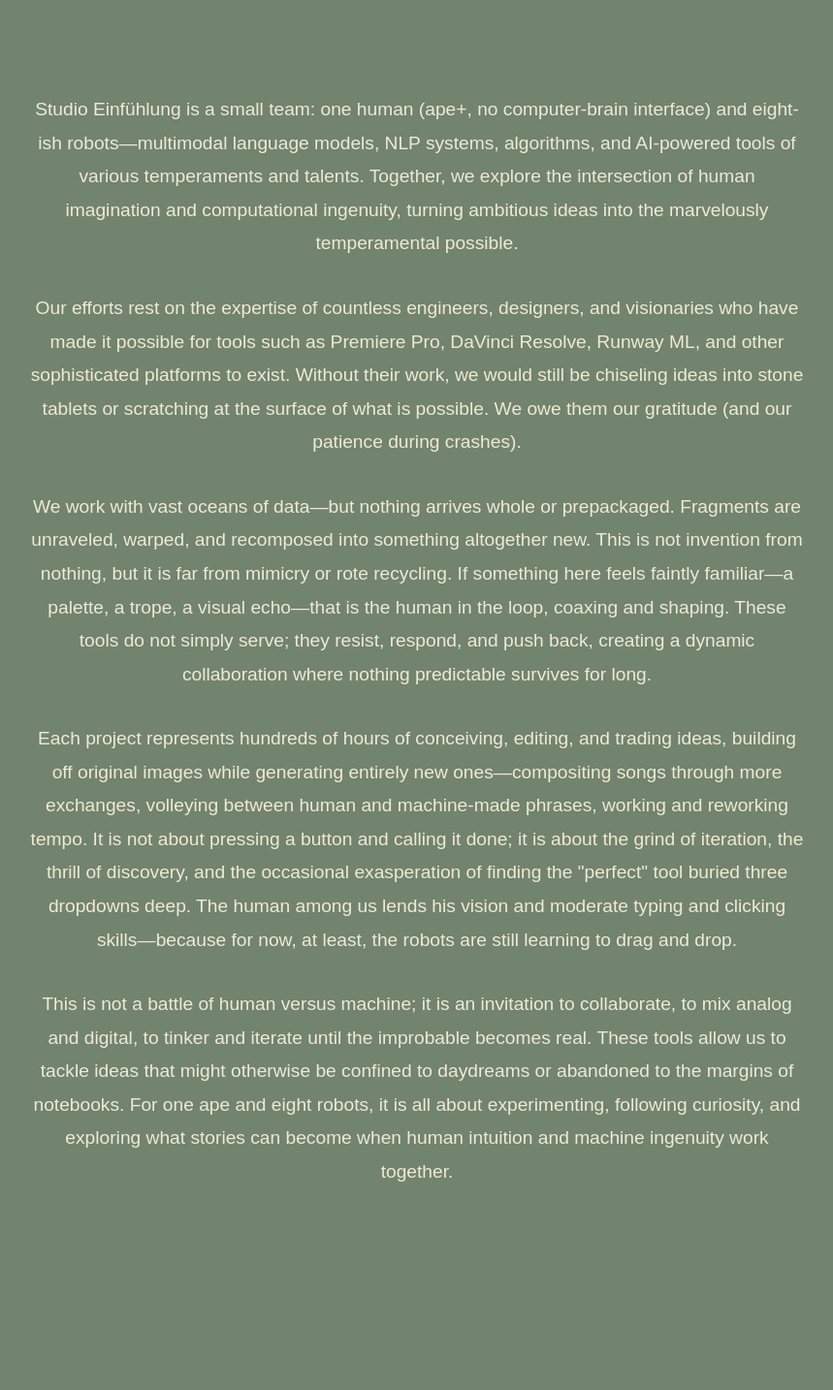
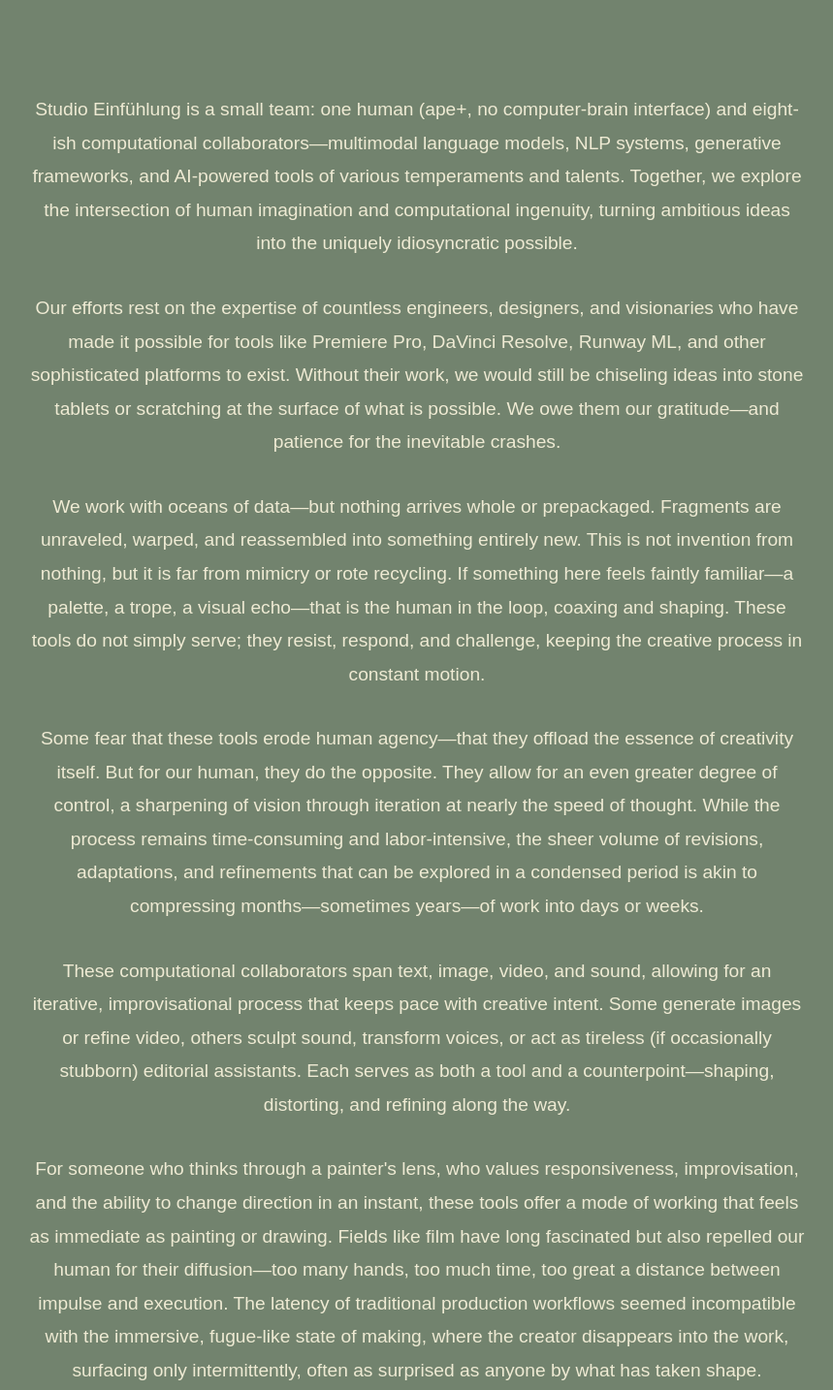
Before and after one commit to chweintr/studio-einfulung-clean, a plain HTML site: page pages/about.html in a window 1280 px wide. Shown: the part 212-1646 px from the top of the page at 97% size, without its empty margins (210-1069 px from the left). Before the commit the page ends 1567 px from the top, so only its background shows below. Drawn offline with Linux system fonts and the light colour scheme.

Commit message:
Update about.html
Update About page content: Refine description of creative process and tools

- Replace "robots" with "computational collaborators"
- Add detailed sections on creative workflow and tool interaction
- Expand explanation of AI-human collaboration process
- Include specifics about sound, motion, and production methods
- Maintain all existing page structure and navigation

```diff
--- a/pages/about.html
+++ b/pages/about.html
@@ -24,15 +24,27 @@
         </header>
 
         <section class="about-content">
-            <p>Studio Einfühlung is a small team: one human (ape+, no computer-brain interface) and eight-ish robots—multimodal language models, NLP systems, algorithms, and AI-powered tools of various temperaments and talents. Together, we explore the intersection of human imagination and computational ingenuity, turning ambitious ideas into the marvelously temperamental possible.</p>
+            <p>Studio Einfühlung is a small team: one human (ape+, no computer-brain interface) and eight-ish computational collaborators—multimodal language models, NLP systems, generative frameworks, and AI-powered tools of various temperaments and talents. Together, we explore the intersection of human imagination and computational ingenuity, turning ambitious ideas into the uniquely idiosyncratic possible.</p>
 
-            <p>Our efforts rest on the expertise of countless engineers, designers, and visionaries who have made it possible for tools such as Premiere Pro, DaVinci Resolve, Runway ML, and other sophisticated platforms to exist. Without their work, we would still be chiseling ideas into stone tablets or scratching at the surface of what is possible. We owe them our gratitude (and our patience during crashes).</p>
+            <p>Our efforts rest on the expertise of countless engineers, designers, and visionaries who have made it possible for tools like Premiere Pro, DaVinci Resolve, Runway ML, and other sophisticated platforms to exist. Without their work, we would still be chiseling ideas into stone tablets or scratching at the surface of what is possible. We owe them our gratitude—and patience for the inevitable crashes.</p>
 
-            <p>We work with vast oceans of data—but nothing arrives whole or prepackaged. Fragments are unraveled, warped, and recomposed into something altogether new. This is not invention from nothing, but it is far from mimicry or rote recycling. If something here feels faintly familiar—a palette, a trope, a visual echo—that is the human in the loop, coaxing and shaping. These tools do not simply serve; they resist, respond, and push back, creating a dynamic collaboration where nothing predictable survives for long.</p>
+            <p>We work with oceans of data—but nothing arrives whole or prepackaged. Fragments are unraveled, warped, and reassembled into something entirely new. This is not invention from nothing, but it is far from mimicry or rote recycling. If something here feels faintly familiar—a palette, a trope, a visual echo—that is the human in the loop, coaxing and shaping. These tools do not simply serve; they resist, respond, and challenge, keeping the creative process in constant motion.</p>
 
-            <p>Each project represents hundreds of hours of conceiving, editing, and trading ideas, building off original images while generating entirely new ones—compositing songs through more exchanges, volleying between human and machine-made phrases, working and reworking tempo. It is not about pressing a button and calling it done; it is about the grind of iteration, the thrill of discovery, and the occasional exasperation of finding the "perfect" tool buried three dropdowns deep. The human among us lends his vision and moderate typing and clicking skills—because for now, at least, the robots are still learning to drag and drop.</p>
+            <p>Some fear that these tools erode human agency—that they offload the essence of creativity itself. But for our human, they do the opposite. They allow for an even greater degree of control, a sharpening of vision through iteration at nearly the speed of thought. While the process remains time-consuming and labor-intensive, the sheer volume of revisions, adaptations, and refinements that can be explored in a condensed period is akin to compressing months—sometimes years—of work into days or weeks.</p>
 
-            <p>This is not a battle of human versus machine; it is an invitation to collaborate, to mix analog and digital, to tinker and iterate until the improbable becomes real. These tools allow us to tackle ideas that might otherwise be confined to daydreams or abandoned to the margins of notebooks. For one ape and eight robots, it is all about experimenting, following curiosity, and exploring what stories can become when human intuition and machine ingenuity work together.</p>
+            <p>These computational collaborators span text, image, video, and sound, allowing for an iterative, improvisational process that keeps pace with creative intent. Some generate images or refine video, others sculpt sound, transform voices, or act as tireless (if occasionally stubborn) editorial assistants. Each serves as both a tool and a counterpoint—shaping, distorting, and refining along the way.</p>
+
+            <p>For someone who thinks through a painter's lens, who values responsiveness, improvisation, and the ability to change direction in an instant, these tools offer a mode of working that feels as immediate as painting or drawing. Fields like film have long fascinated but also repelled our human for their diffusion—too many hands, too much time, too great a distance between impulse and execution. The latency of traditional production workflows seemed incompatible with the immersive, fugue-like state of making, where the creator disappears into the work, surfacing only intermittently, often as surprised as anyone by what has taken shape.</p>
+
+            <p>But with the low latency of these tools, the ability to engage multiple processes simultaneously, and the option to intervene at any moment, that same state of creative immersion—the deep, uninterrupted presence our human has always associated with painting—is not only possible but intrinsic to this way of working. And that, ultimately, is the goal: to disappear into the world being built so completely that one inhabits it utterly.</p>
+
+            <p>When we need a bear to maracas—which, in fact, we do—it is our human who devises the dance, choreographs the movements, and records them in his basement (usually when he should be exercising or answering emails). These motion files, interpreted through generative AI, are mapped precisely to the anatomy of our conjured forms, bringing them to life.</p>
+
+            <p>Our human also creates the sound effects using AI. He writes the music, but AI assists in the process. Sometimes he provides the vocals and plays instruments while AI tools accompany him. Occasionally, he composes directly alongside the models, swapping musical phrases, trading ideas, and picking up where the other left off. In one case, he hummed a melody and used timbre transfer to make it sound as if performed on an accordion, harpsichord, or kazoo. Sometimes, he simply leaves the placeholder whistle, hum, or lalalas exactly as they are.</p>
+
+            <p>Each project takes hundreds of hours—conceiving, editing, and exchanging ideas. We springboard off original images while generating entirely new ones, composite songs through iterative exchanges, and refine tempo by volleying between human and machine-made phrases. It is not about pressing a button and calling it done; it is about the grind of iteration, the thrill of discovery, and the occasional exasperation of finding the "perfect" tool buried three dropdowns deep. The human among us lends his vision (and a modest ability to type and click)—for now, at least, until the robots learn to drag and drop.</p>
+
+            <p>This is not a battle of human versus machine; it is an invitation to collaborate, to mix analog and digital, to tinker and iterate until the improbable becomes real. These tools allow us to tackle ideas that might otherwise be confined to daydreams or abandoned to the margins of notebooks. For one ape and eight computational collaborators, it is about experimenting, following curiosity, and discovering what emerges when human intuition meets machine ingenuity.</p>
         </section>
     </main>
 </body>
```
